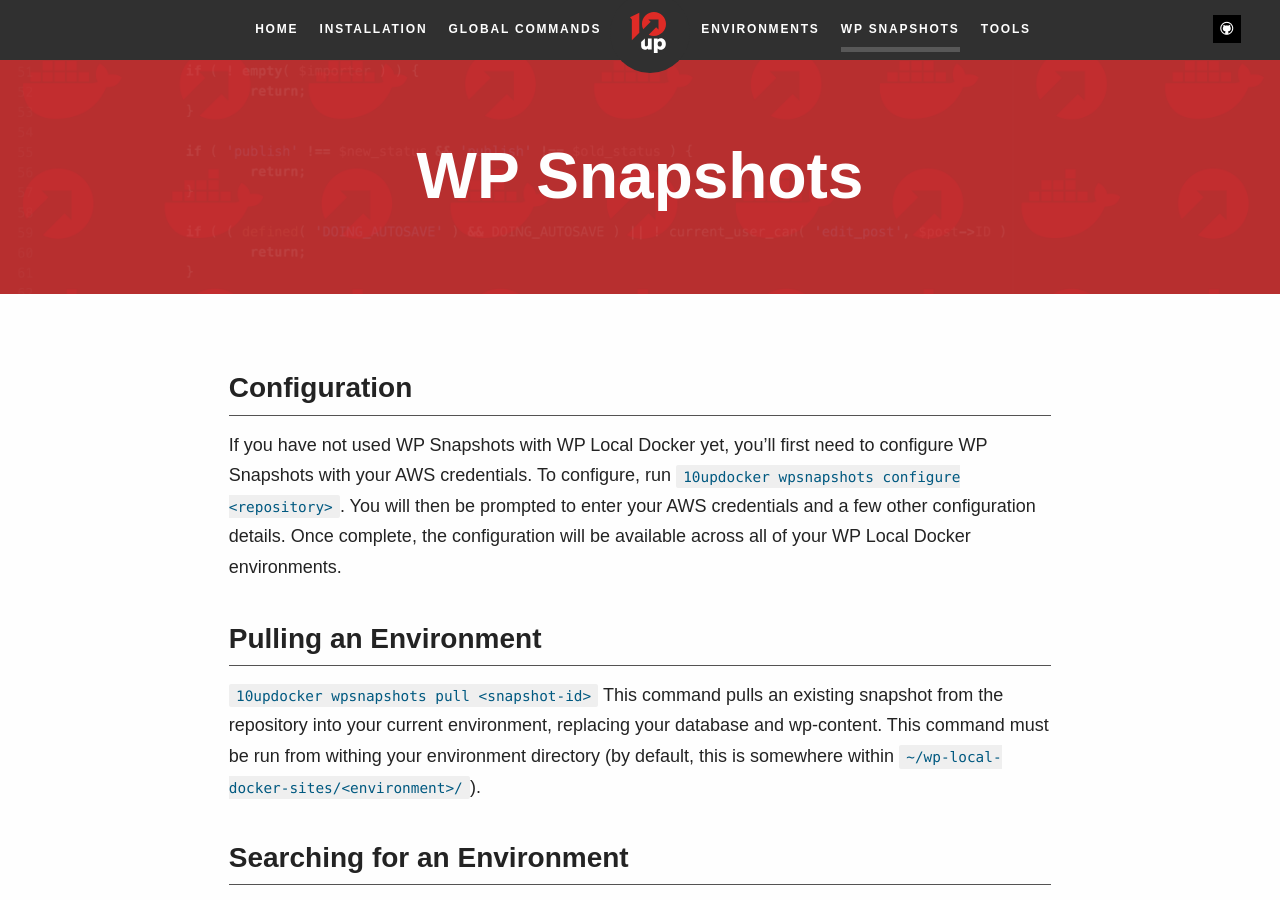
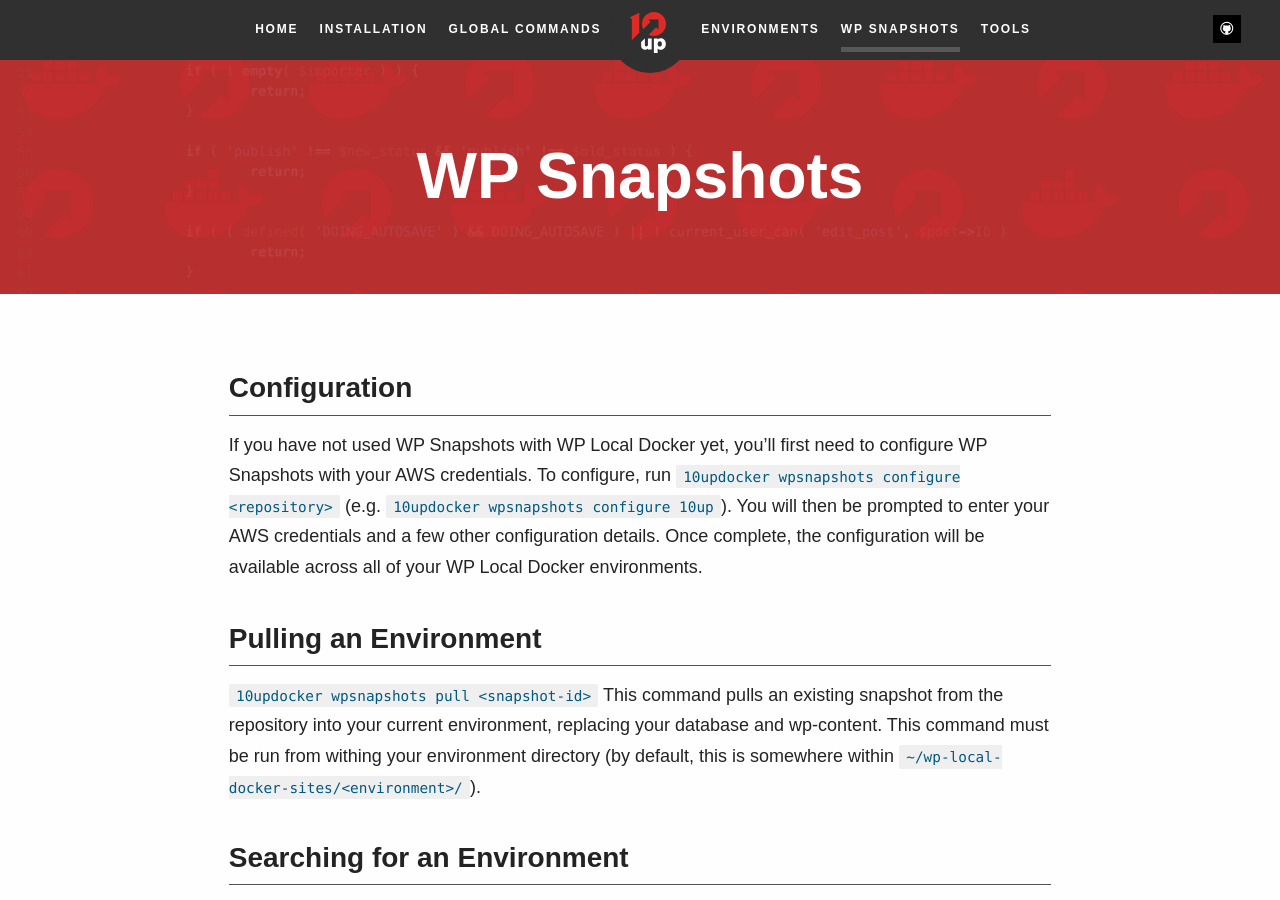
Before and after one commit to 10up/wp-local-docker-docs, a Jekyll site: the page built from wp-snapshots.md, in a window 1280 px wide and 900 px high. Built offline with Jekyll 4.4.1, drawn with Linux system fonts in a browser that asks for light colours; some web fonts are replaced.

Commit message:
added clarification to snapshot docs

```diff
--- a/_includes/markdown/WPSnapshots.md
+++ b/_includes/markdown/WPSnapshots.md
@@ -1,7 +1,7 @@
 ## Configuration
 
 If you have not used WP Snapshots with WP Local Docker yet, you'll first need to configure WP Snapshots with your AWS
-credentials. To configure, run `10updocker wpsnapshots configure <repository>`. You will then be prompted to enter
+credentials. To configure, run `10updocker wpsnapshots configure <repository>` (e.g. `10updocker wpsnapshots configure 10up`). You will then be prompted to enter
 your AWS credentials and a few other configuration details. Once complete, the configuration will be available across
 all of your WP Local Docker environments.
 
```
